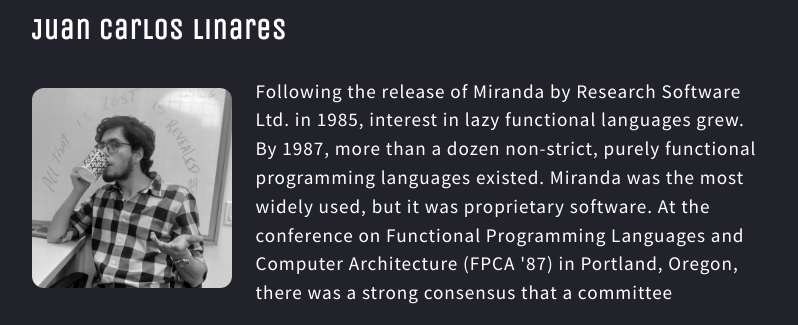
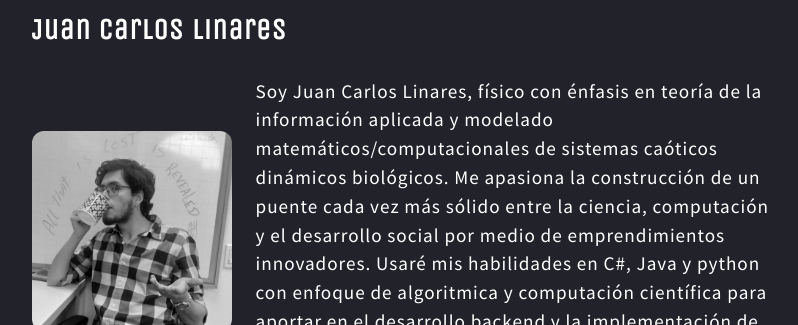
Before and after one commit to viczar/precampus-landing-page, a website built with Parcel: page index.html in a window 1280 px wide. Shown: the part 217-542 px from the top of the page, without its empty margins (239-1037 px from the left). Built offline with nearby package versions, Linux system fonts and the light colour scheme; a web font is replaced by a local one.

Commit message:
Updates team descriptions

```diff
--- a/index.html
+++ b/index.html
@@ -7,7 +7,7 @@
     <meta http-equiv="X-UA-Compatible" content="ie=edge" />
     <link rel="stylesheet" href="https://cdnjs.cloudflare.com/ajax/libs/font-awesome/5.8.2/css/all.min.css">
     <link rel="stylesheet" href="app.scss" />
-    <title>Suave</title>
+    <title>Expy Team - Precampus</title>
 </head>
 
 <body>
@@ -22,15 +22,13 @@
                 </div>
                 <div class="descripcion">
                     <p>
-                        Following the release of Miranda by Research
-                        Software Ltd. in 1985, interest in lazy functional
-                        languages grew. By 1987, more than a dozen
-                        non-strict, purely functional programming languages
-                        existed. Miranda was the most widely used, but it
-                        was proprietary software. At the conference on
-                        Functional Programming Languages and Computer
-                        Architecture (FPCA '87) in Portland, Oregon, there
-                        was a strong consensus that a committee
+                        Soy Juan Carlos Linares, físico con énfasis en teoría de la información aplicada y modelado
+                        matemáticos/computacionales de sistemas caóticos dinámicos biológicos. Me apasiona la
+                        construcción de un puente cada vez más sólido entre la ciencia, computación y el desarrollo
+                        social por medio de emprendimientos innovadores. Usaré mis habilidades en C#, Java y python con
+                        enfoque de algoritmica y computación científica para aportar en el desarrollo backend y la
+                        implementación de nuestra propuesta desde el equipo Expy. Demosle vida a esas ideas de un mejor
+                        futuro con-ciencia y computación!
                     </p>
                 </div>
             </div>
```
Also changed, not shown: dist/index.html, 1 other file.
